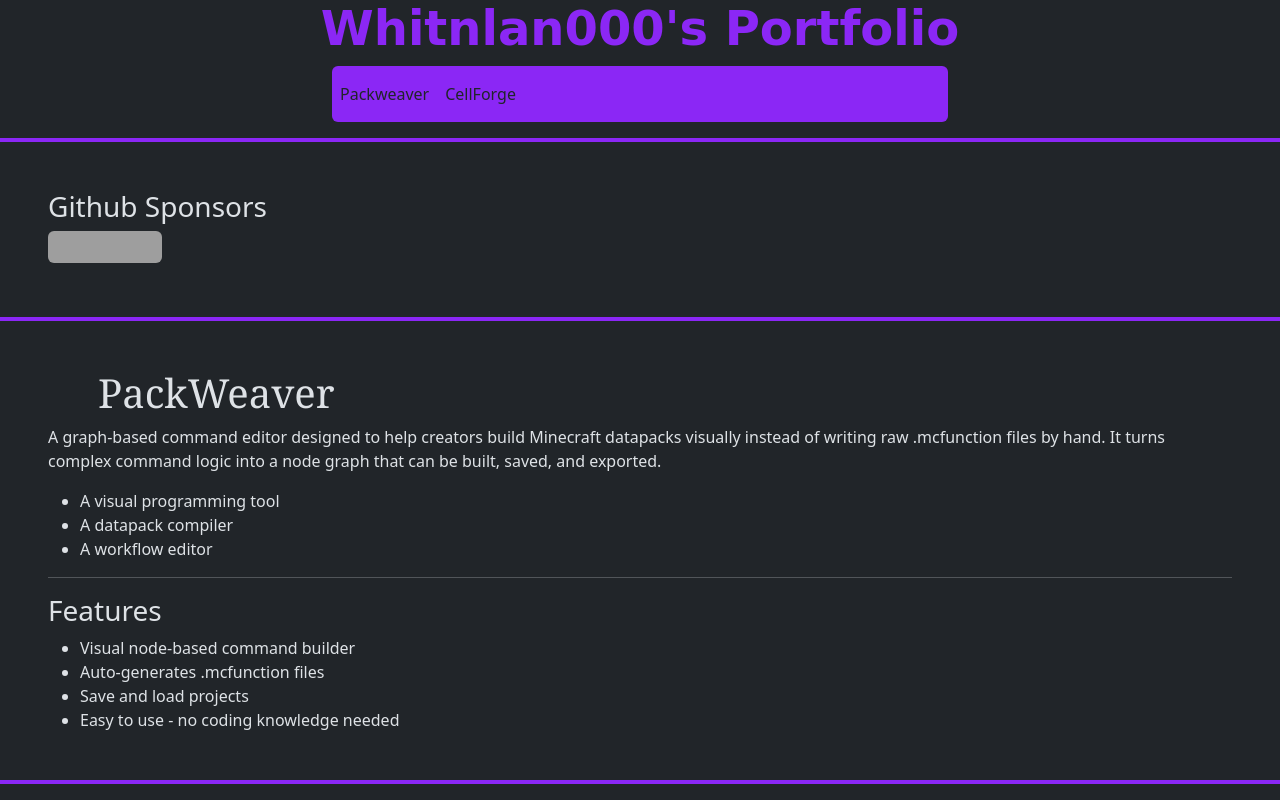
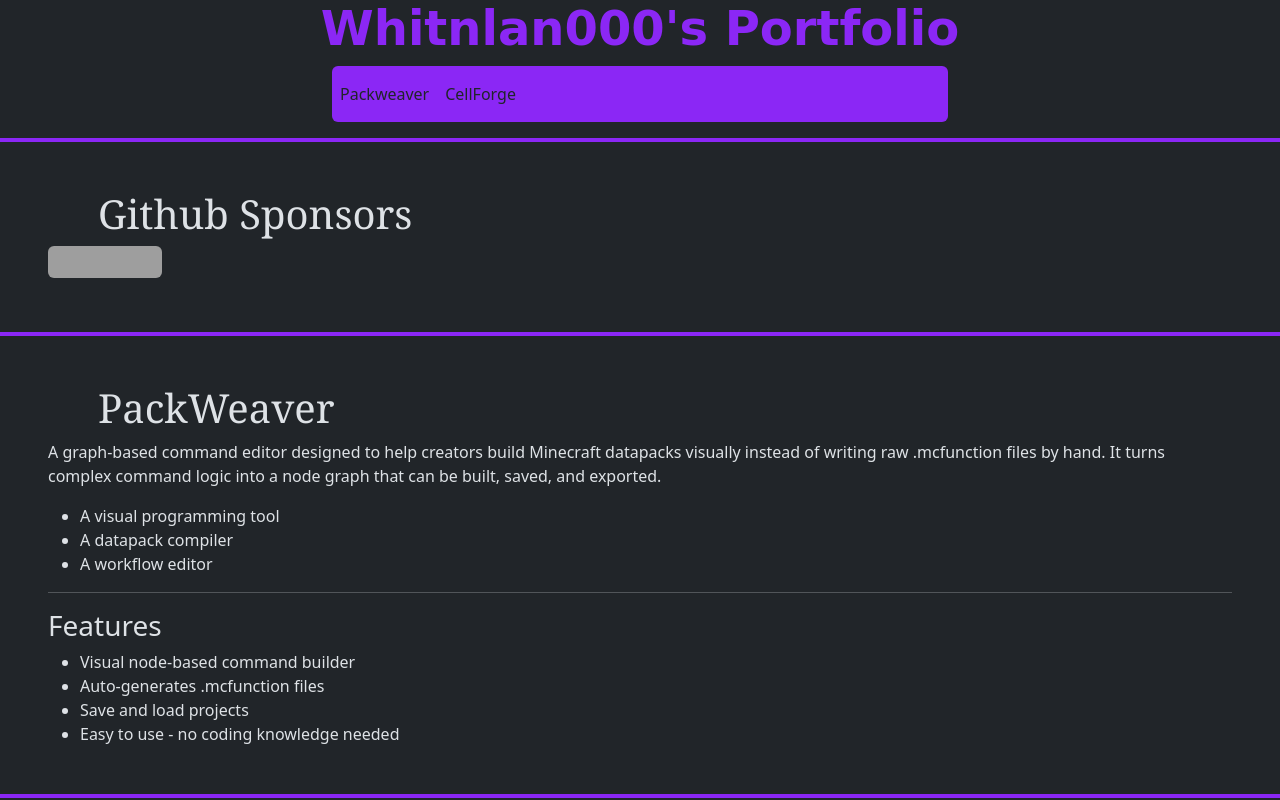
Before and after one commit to whitnlan000/Portfolio-Site, a plain HTML site: page index.html in a window 1280 px wide. Shown: the top 800 px of the page. Drawn offline with nearby package versions, Linux system fonts and the light colour scheme; grey boxes are pictures that could not be loaded.

Commit message:
Change header from h3 to h2 for sponsors section

```diff
--- a/index.html
+++ b/index.html
@@ -38,7 +38,7 @@
 
             <hr class="border-top border-4 border-primary opacity-100">
             <div id="sponsors" class="m-5">
-                <h3>Github Sponsors</h3>
+                <h2>Github Sponsors</h2>
                 <iframe src="https://github.com/sponsors/whitnlan000/button" title="Sponsor whitnlan000" height="32" width="114" style="border: 0; border-radius: 6px;"></iframe>
             </div>
 
```
